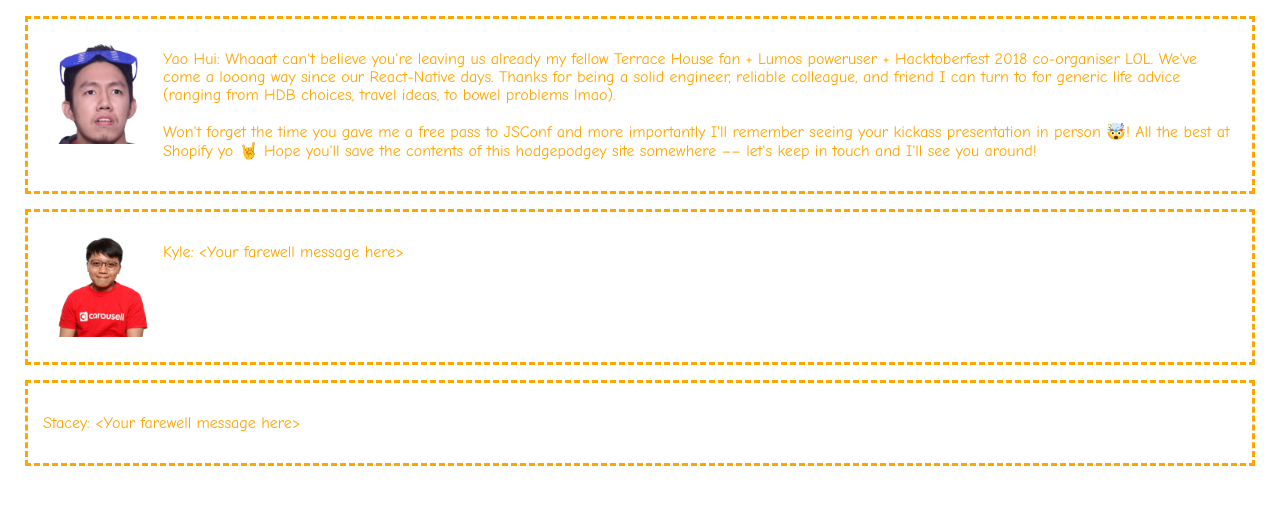
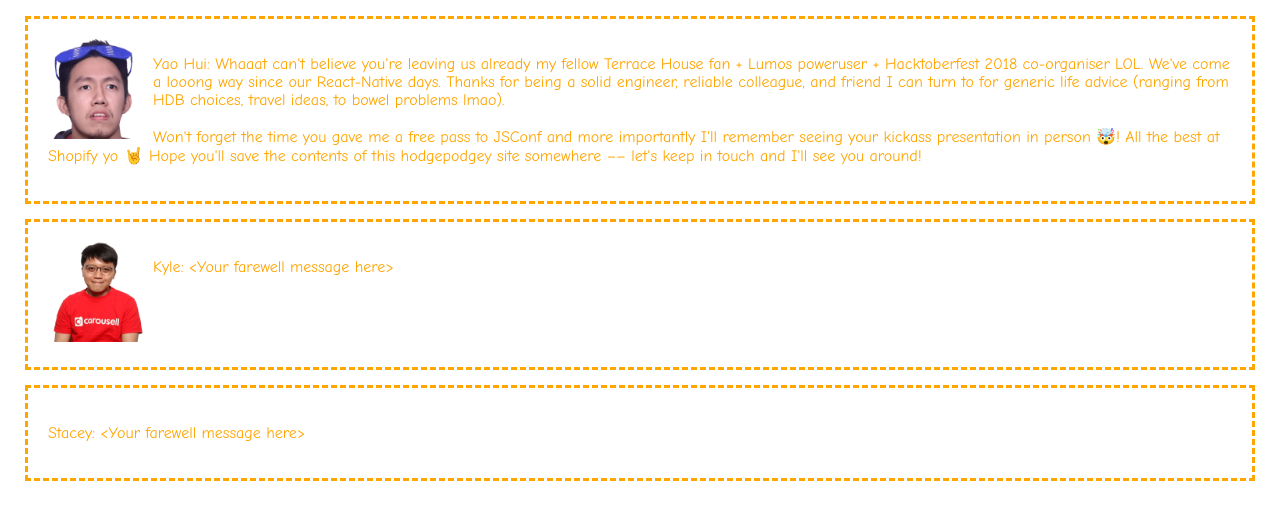
Before and after one commit to superburrito/farewell, a website built with Parcel: page index.html in a window 1280 px wide. Shown: the part 1598-2104 px from the top of the page. Built offline with nearby package versions, Linux system fonts and the light colour scheme; files whose address does not match are found by name.

Commit message:
Tweak padding

```diff
--- a/styles.css
+++ b/styles.css
@@ -144,7 +144,7 @@ marquee {
 .rear-wish {
   margin: 15px 15px;
   border: 3px dashed orange;
-  padding: 15px;
+  padding: 20px;
 }
 
 .rear-wish:after {
@@ -158,5 +158,5 @@ marquee {
   height: 100px;
   display: float;
   float: left;
-  margin: 10px;
+  margin: 0px 5px 5px 0px;
 }
```
